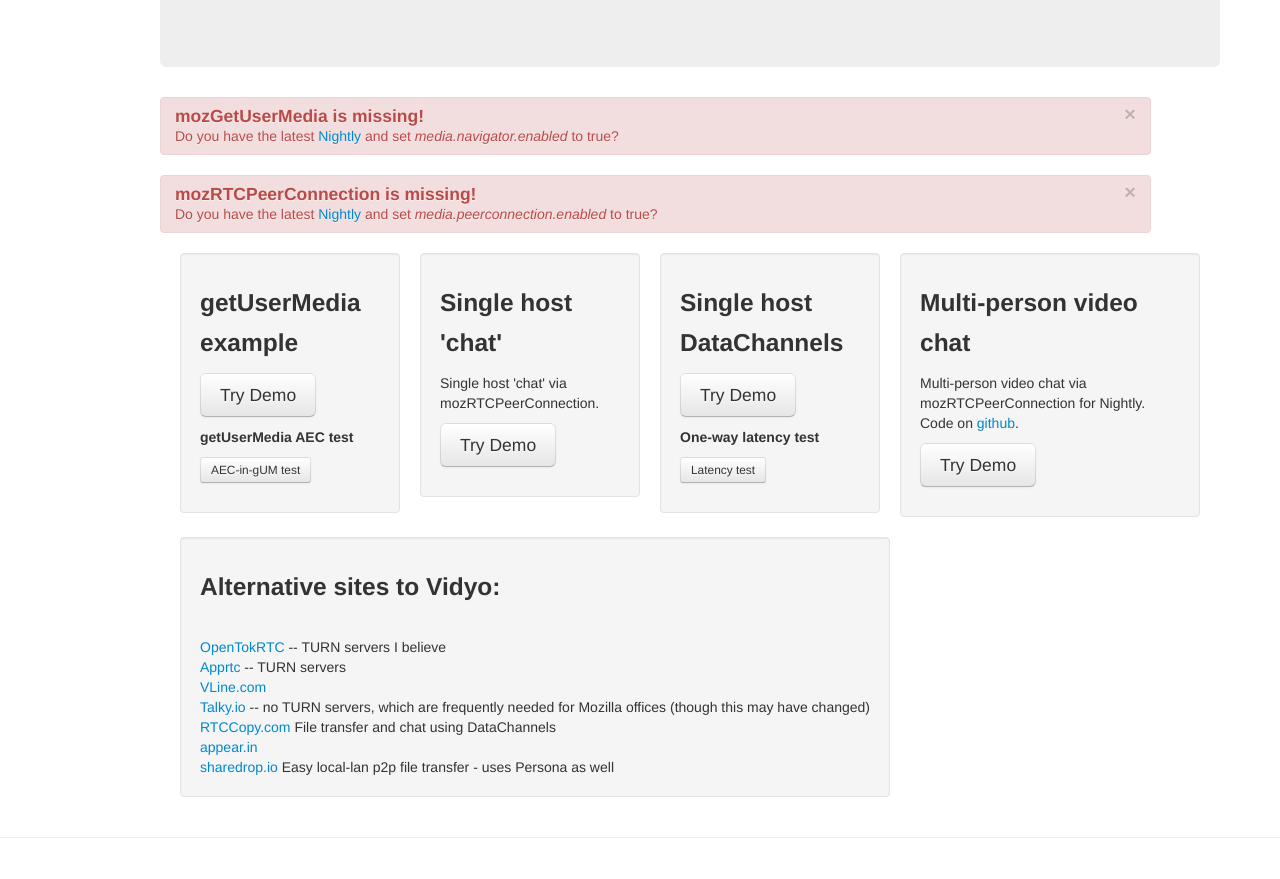
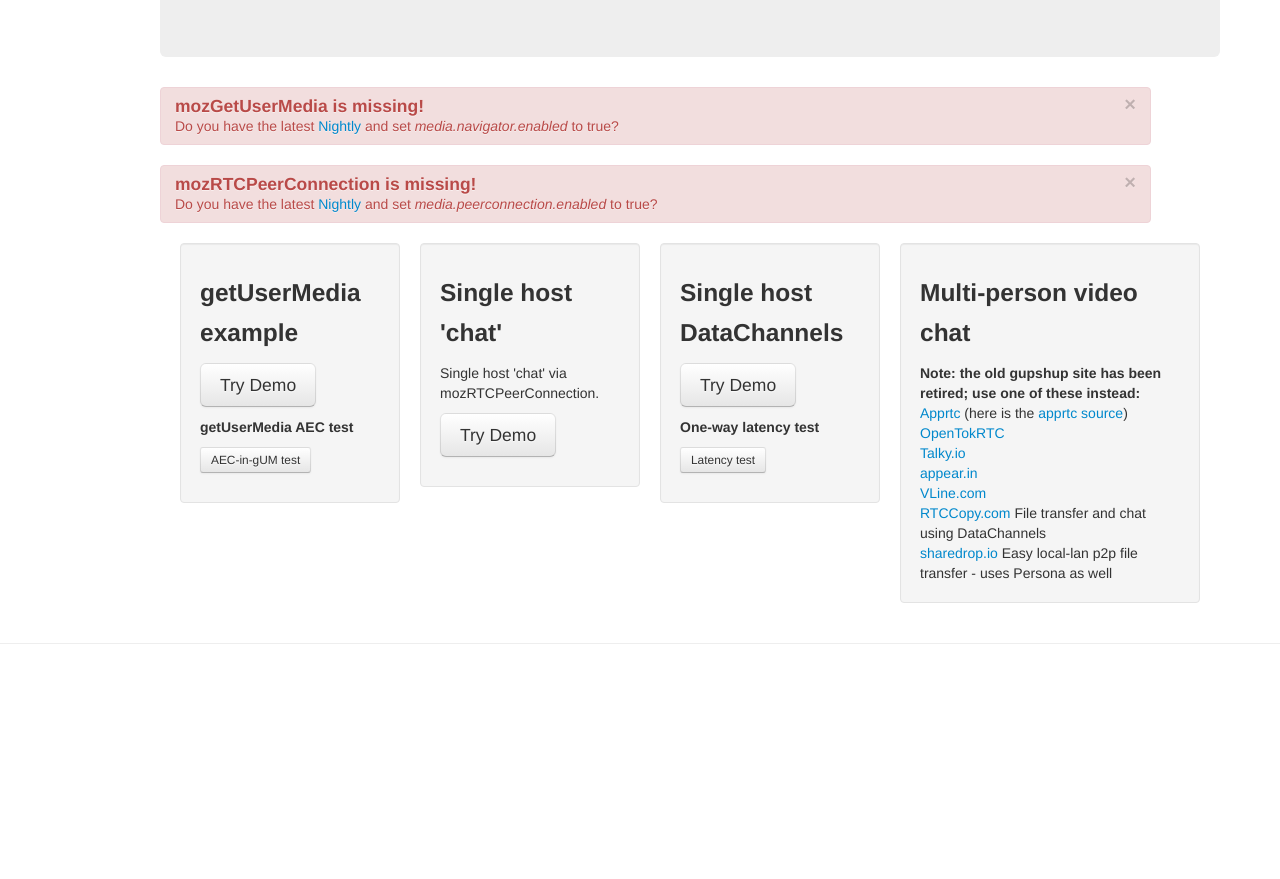
Before and after one commit to anantn/webrtc-landing, a plain HTML site: page index.html in a window 1280 px wide. Shown: the part 163-1042 px from the top of the page. After the commit the page ends 848 px from the top, so only its background shows below. Drawn offline with Linux system fonts and the light colour scheme.

Commit message:
remove gupshup

```diff
--- a/index.html
+++ b/index.html
@@ -12,7 +12,7 @@
   <body>
   <div class="row">
     <div class="hero-unit span12 offset2" style="text-align:center">
-        <h1>WebRTC Test Landing Page</h1>
+        <h2>WebRTC Test Landing Page</h2>
         <p>Following are a few pages to test various aspects of Mozilla's implementation of WebRTC.</p>
     </div>
   </div>
@@ -71,29 +71,21 @@
       <div class="span4">
       <div class="well">
         <h3>Multi-person video chat</h3>
-        <p>Multi-person video chat via mozRTCPeerConnection for Nightly. Code on <a href="https://github.com/jesup/nightly-gupshup.git">github</a>.</p>
-        <p><a class="btn btn-large" href="http://nightly-gupshup.herokuapp.com/">Try Demo</a></p>
-      </div>
-      </div>
-  </div>
-  <div class="row offset2">
-      <div class="span">
-      <div class="well">
-          <h3>Alternative sites to Vidyo:</h3><br>
-          <a href="https://opentokrtc.com/">OpenTokRTC</a> -- TURN servers I believe<br>
-          <a href="http://apprtc.appspot.com/">Apprtc</a> -- TURN servers<br>
-          <a href="http://vline.com/">VLine.com</a><br>
-          <a href="http://talky.io/">Talky.io</a> -- no TURN servers, which
-          are frequently needed for Mozilla offices (though this may have changed)<br>
+          <b>Note: the old gupshup site has been retired; use one of these instead:</b><br>
+          <a href="https://apprtc.appspot.com/">Apprtc</a> (here is the
+          <a
+          href="https://github.com/GoogleChrome/webrtc/tree/master/samples/web/content/apprtc">apprtc source</a>)<br>
+          <a href="https://opentokrtc.com/">OpenTokRTC</a><br>
+          <a href="https://talky.io/">Talky.io</a><br>
+          <a href="https://appear.in/">appear.in</a><br>
+          <a href="https://vline.com/">VLine.com</a><br>
           <a href="https://rtccopy.com/">RTCCopy.com</a> File transfer and
           chat using DataChannels<br>
-          <a href="https://appear.in/">appear.in</a><br>
           <a href="https://sharedrop.io/">sharedrop.io</a> Easy local-lan
           p2p file transfer - uses Persona as well<br>
       </div>
       </div>
   </div>
-
   <hr>
   <br>
 <!--
```
